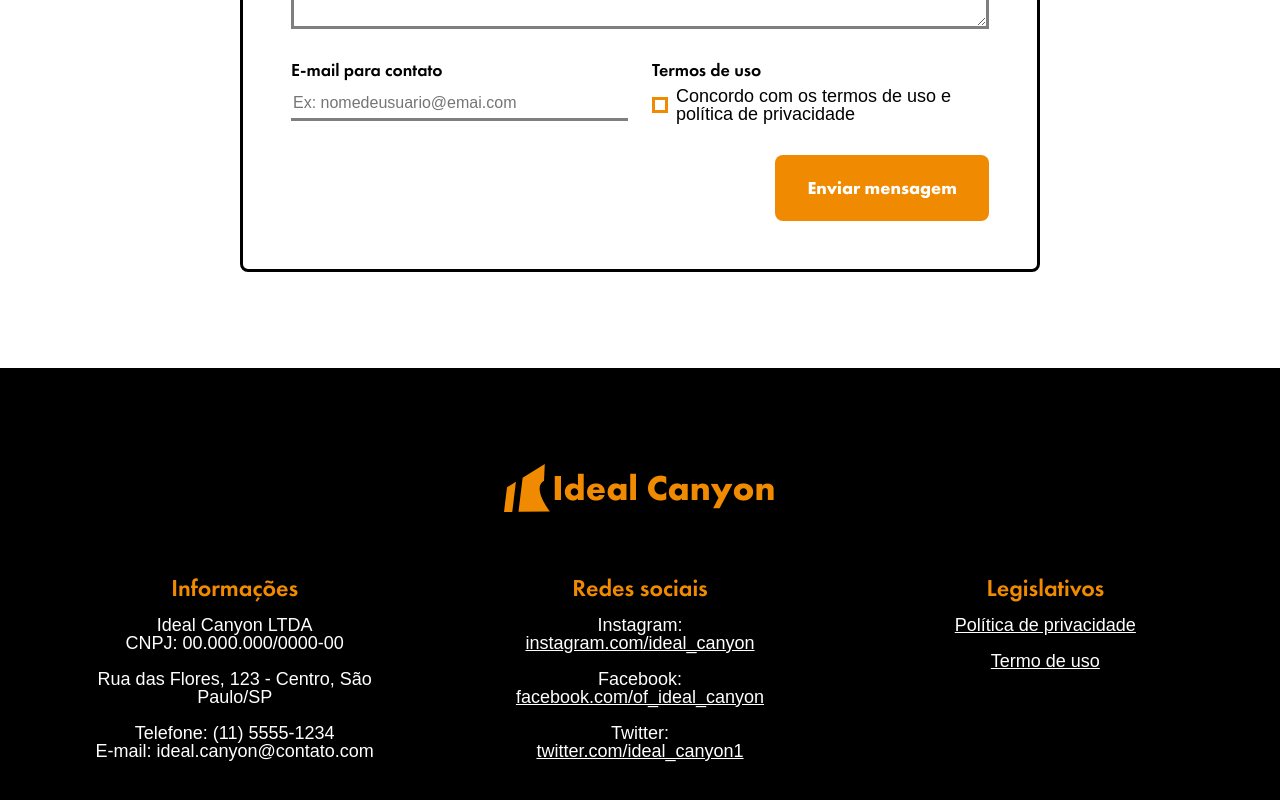
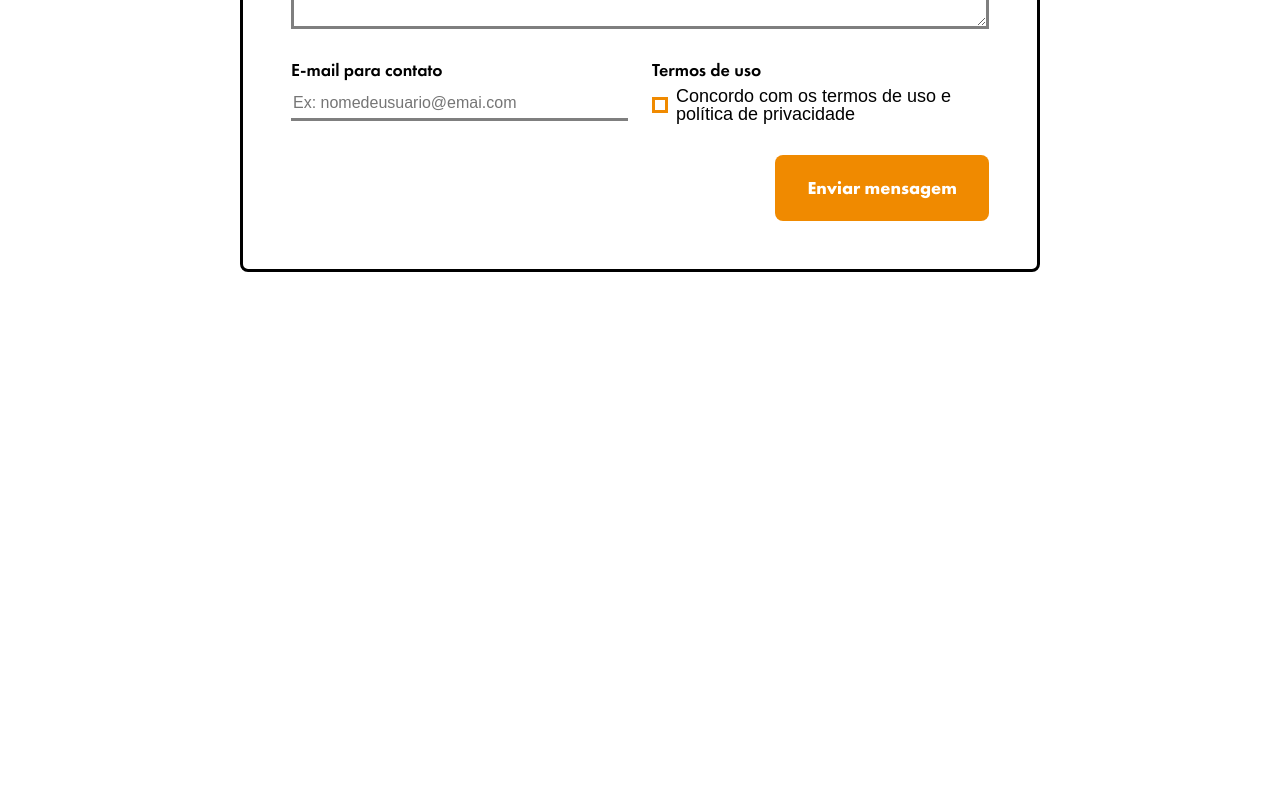
Before and after one commit to caioalmeida08/ideal-canyon, a Next.js app in the folder client/: page / in a window 1280 px wide. Shown: the part 3487-4287 px from the top of the page. After the commit the page ends 3759 px from the top, so only its background shows below. Built offline with nearby package versions, Linux system fonts and the light colour scheme; no server answers; a web font is replaced by a local one.

Commit message:
fix: removed Footer component

```diff
--- a/client/src/app/(Home)/page.tsx
+++ b/client/src/app/(Home)/page.tsx
@@ -11,7 +11,6 @@ import Product from "../../components/Home/Product";
 import MeetTheTeam from "../../components/Home/MeetTheTeam";
 import FAQ from "../../components/Home/Faq";
 import DoubtsForm from "../../components/Home/DoubtsForm";
-import Footer from "../../components/Footer/Footer";
 
 const queryClient = new QueryClient();
 
@@ -30,7 +29,6 @@ export default function Home() {
       <MeetTheTeam />
       <FAQ />
       <DoubtsForm />
-      <Footer />
     </QueryClientProvider>
   );
 }
```
